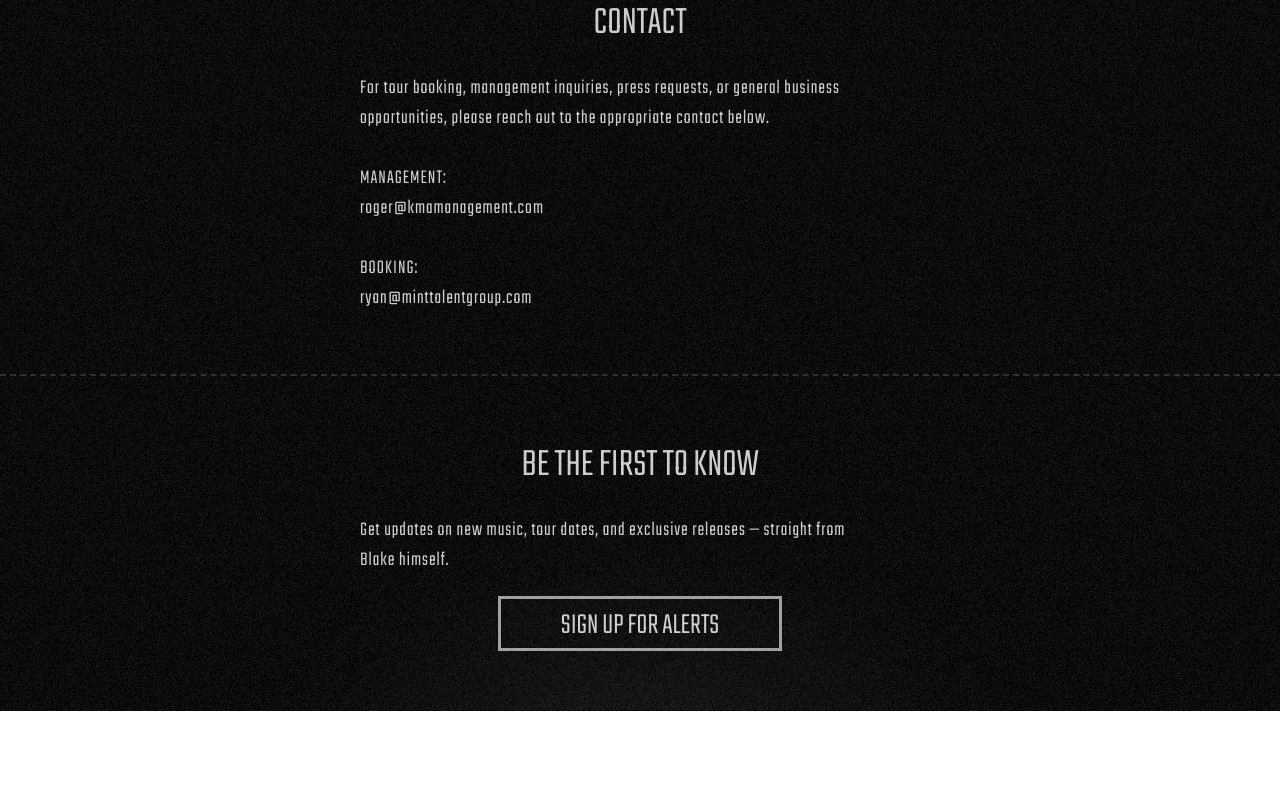
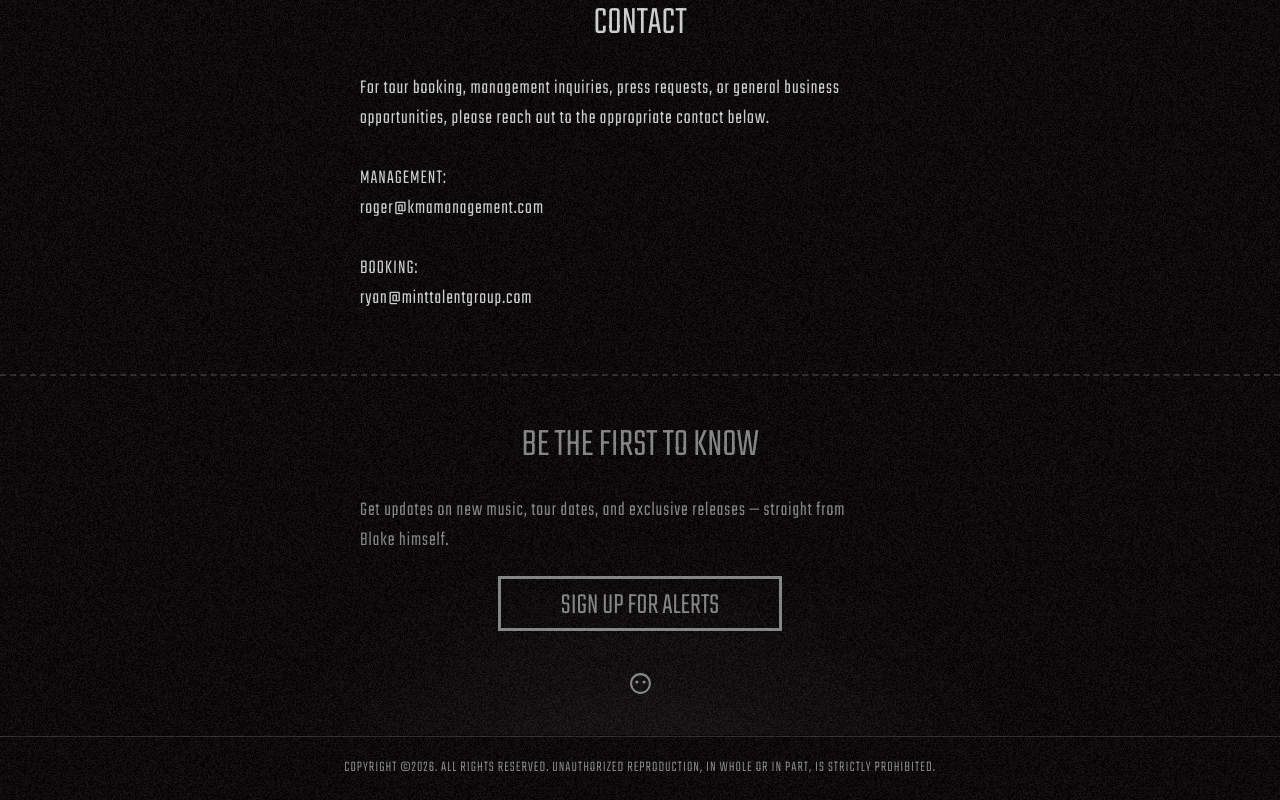
Before and after one commit to MrSeager/letdown-page-mrseager, a Next.js app: page / in a window 1280 px wide. Shown: the part 2714-3514 px from the top of the page. Before the commit the page ends 3425 px from the top, so only its background shows below. Built offline with nearby package versions, Linux system fonts and the light colour scheme.

Commit message:
Update FooterComponent.tsx
Some additions

```diff
--- a/components/FooterComponent.tsx
+++ b/components/FooterComponent.tsx
@@ -1,10 +1,13 @@
 //Components
 import Image from "next/image";
 import LinkC from "./LinkC";
+//Icons
+import { BiMehBlank } from "react-icons/bi";
 
 export default function FooterComponent() {
     return(
-        <footer className="relative py-15 px-5 w-full bg-[url(/images/04_Background-300px.webp)] flex flex-col gap-5 items-center justify-center">
+        <footer className="w-full bg-[url(/images/04_Background-300px.webp)] flex flex-col gap-5 items-center justify-center text-white/50">
+            <div className="relative py-10 px-5 w-full flex flex-col items-center gap-5 border-b border-white/15">
                 <Image
                     src={'/images/02_1_Background-lightening.webp'}
                     alt="img"
@@ -17,8 +20,11 @@ export default function FooterComponent() {
                 <LinkC
                     name="SIGN UP FOR ALERTS"
                     hrefLink="https://laylo.com/letdown/profile"
-                classN="px-15"
+                    classN="px-15 border-white/50 mb-5"
                 />
+                <BiMehBlank size={25} />
+            </div>
+            <p className="mb-5 mx-5 tracking-[1px] text-[15px]">COPYRIGHT ©2026. ALL RIGHTS RESERVED. UNAUTHORIZED REPRODUCTION, IN WHOLE OR IN PART, IS STRICTLY PROHIBITED.</p>
         </footer>
     );
 }
```
Lines whose indentation alone changed are shown as unchanged.
